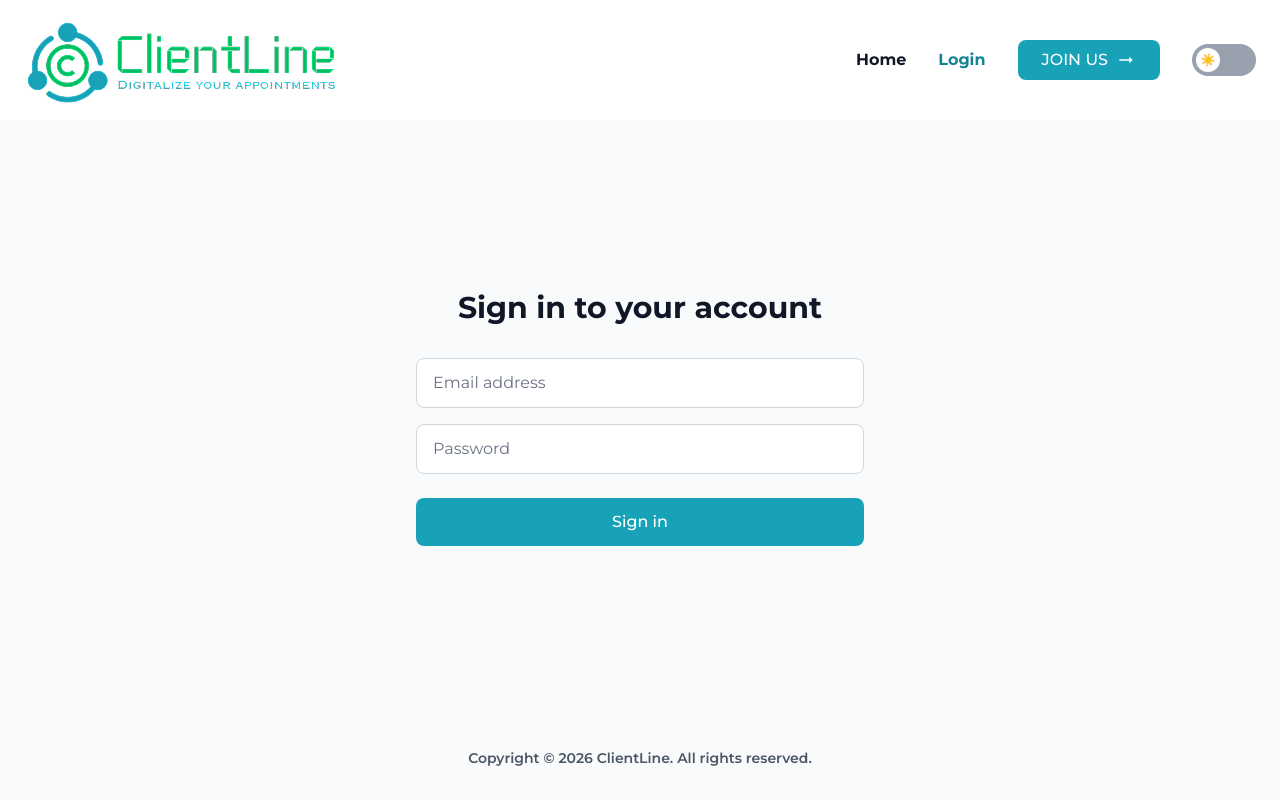
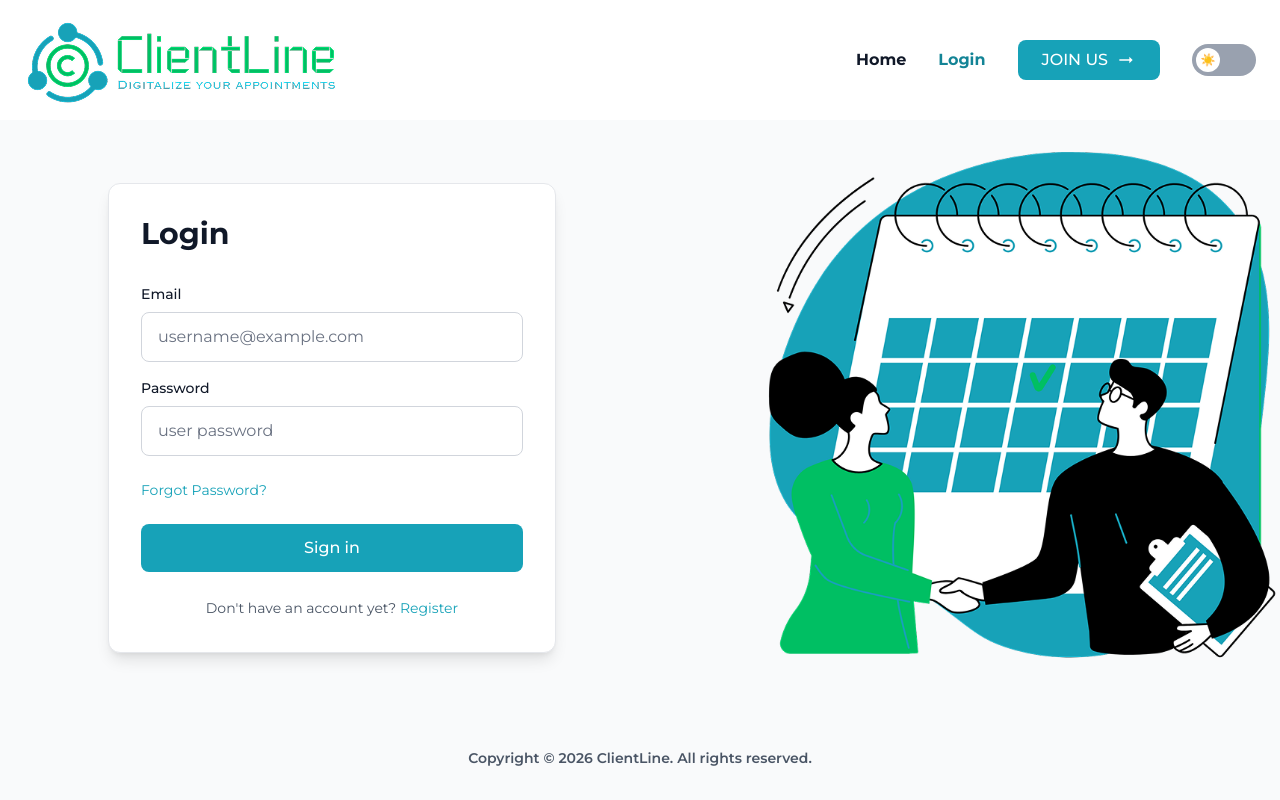
Before and after one commit to SuDelk/ClientLine_Frontend, a Next.js app: page /login in a window 1280 px wide. Built offline with nearby package versions, Linux system fonts and the light colour scheme.

Commit message:
login UI fixed

```diff
--- a/pages/login/index.tsx
+++ b/pages/login/index.tsx
@@ -21,53 +21,73 @@ const Login: React.FC = () => {
     >
       <Header page="login" />
 
-      <main className="flex-1 flex items-center justify-center px-6 py-12">
-        <div className="max-w-md w-full space-y-8">
-          <div className="text-center">
+      <main className="flex-1 flex flex-col lg:flex-row lg:gap-24">
+        {/* Left side - Login Form */}
+        <div className="flex-1 flex items-center justify-center lg:justify-end lg:pr-12 px-4 sm:px-6 py-8 lg:py-12">
+          <div className={`w-full max-w-sm sm:max-w-md space-y-6 sm:space-y-8 border p-6 sm:p-8 rounded-xl shadow-lg ${theme === "dark" ? "bg-[#00A857]/30 border-gray-700" : "bg-white border-gray-200"}`}>
+          <div className="text-start">
             <h2
-              className={`text-3xl font-bold ${
+              className={`text-2xl sm:text-3xl font-bold ${
                 theme === "dark" ? "text-white" : "text-gray-900"
               }`}
             >
-              Sign in to your account
+              Login
             </h2>
           </div>
 
-          <form className="mt-8 space-y-6" onSubmit={handleSubmit}>
-            <div className="space-y-4">
+          <form className="mt-6 sm:mt-8 space-y-4 sm:space-y-6" onSubmit={handleSubmit}>
+            <div className="space-y-3 sm:space-y-4">
               <div>
+                <label className={`block text-xs sm:text-sm font-medium mb-1 sm:mb-2 ${
+                  theme === "dark" ? "text-white" : "text-gray-900"
+                }`}>
+                  Email
+                </label>
                 <input
                   type="email"
                   required
-                  className={`w-full px-4 py-3 rounded-lg border transition-colors ${
+                  className={`w-full px-3 sm:px-4 py-2 sm:py-3 text-sm sm:text-base rounded-lg border transition-colors ${
                     theme === "dark"
-                      ? "bg-gray-800 border-gray-600 text-white placeholder-gray-400 focus:border-[#17A2B8]"
+                      ? "bg-white border-gray-600 text-white placeholder-gray-400 focus:border-[#17A2B8]"
                       : "bg-white border-gray-300 text-gray-900 placeholder-gray-500 focus:border-[#17A2B8]"
                   } focus:outline-none focus:ring-2 focus:ring-[#17A2B8]/20`}
-                  placeholder="Email address"
+                  placeholder="username@example.com"
                   value={email}
                   onChange={(e) => setEmail(e.target.value)}
                 />
               </div>
               <div>
+                <label className={`block text-xs sm:text-sm font-medium mb-1 sm:mb-2 ${
+                  theme === "dark" ? "text-white" : "text-gray-900"
+                }`}>
+                  Password
+                </label>
                 <input
                   type="password"
                   required
-                  className={`w-full px-4 py-3 rounded-lg border transition-colors ${
+                  className={`w-full px-3 sm:px-4 py-2 sm:py-3 text-sm sm:text-base rounded-lg border transition-colors ${
                     theme === "dark"
-                      ? "bg-gray-800 border-gray-600 text-white placeholder-gray-400 focus:border-[#17A2B8]"
+                      ? "bg-white border-gray-600 text-white placeholder-gray-400 focus:border-[#17A2B8]"
                       : "bg-white border-gray-300 text-gray-900 placeholder-gray-500 focus:border-[#17A2B8]"
                   } focus:outline-none focus:ring-2 focus:ring-[#17A2B8]/20`}
-                  placeholder="Password"
+                  placeholder="user password"
                   value={password}
                   onChange={(e) => setPassword(e.target.value)}
                 />
               </div>
             </div>
 
+            <div className="flex items-center justify-between">
+              <a href="#" className={`text-xs sm:text-sm hover:underline ${
+                theme === "dark" ? "text-[#17A2B8]" : "text-[#17A2B8]"
+              }`}>
+                Forgot Password?
+              </a>
+            </div>
+
             <button
               type="submit"
-              className="w-full py-3 px-4 rounded-lg font-medium text-white transition-colors"
+              className="w-full py-2 sm:py-3 px-4 rounded-lg font-medium text-sm sm:text-base text-white transition-colors"
               style={{ backgroundColor: "#17A2B8" }}
               onMouseEnter={(e) =>
                 (e.currentTarget.style.backgroundColor = "#138496")
@@ -78,7 +98,30 @@ const Login: React.FC = () => {
             >
               Sign in
             </button>
+
+            <div className="text-center">
+              <span className={`text-xs sm:text-sm ${
+                theme === "dark" ? "text-gray-400" : "text-gray-600"
+              }`}>
+                Don&apos;t have an account yet?{" "}
+                <a href="#" className={`hover:underline ${
+                  theme === "dark" ? "text-[#17A2B8]" : "text-[#17A2B8]"
+                }`}>
+                  Register
+                </a>
+              </span>
+            </div>
           </form>
+        </div>
+        </div>
+
+        {/* Right side - Image */}
+        <div className="hidden lg:flex flex-1 items-center justify-start lg:pl-12">
+          <img
+            src="/Login.png"
+            alt="Login"
+            className="w-full max-w-xl object-contain"
+          />
         </div>
       </main>
 
```
Also changed, not shown: public/Login.png (added).
